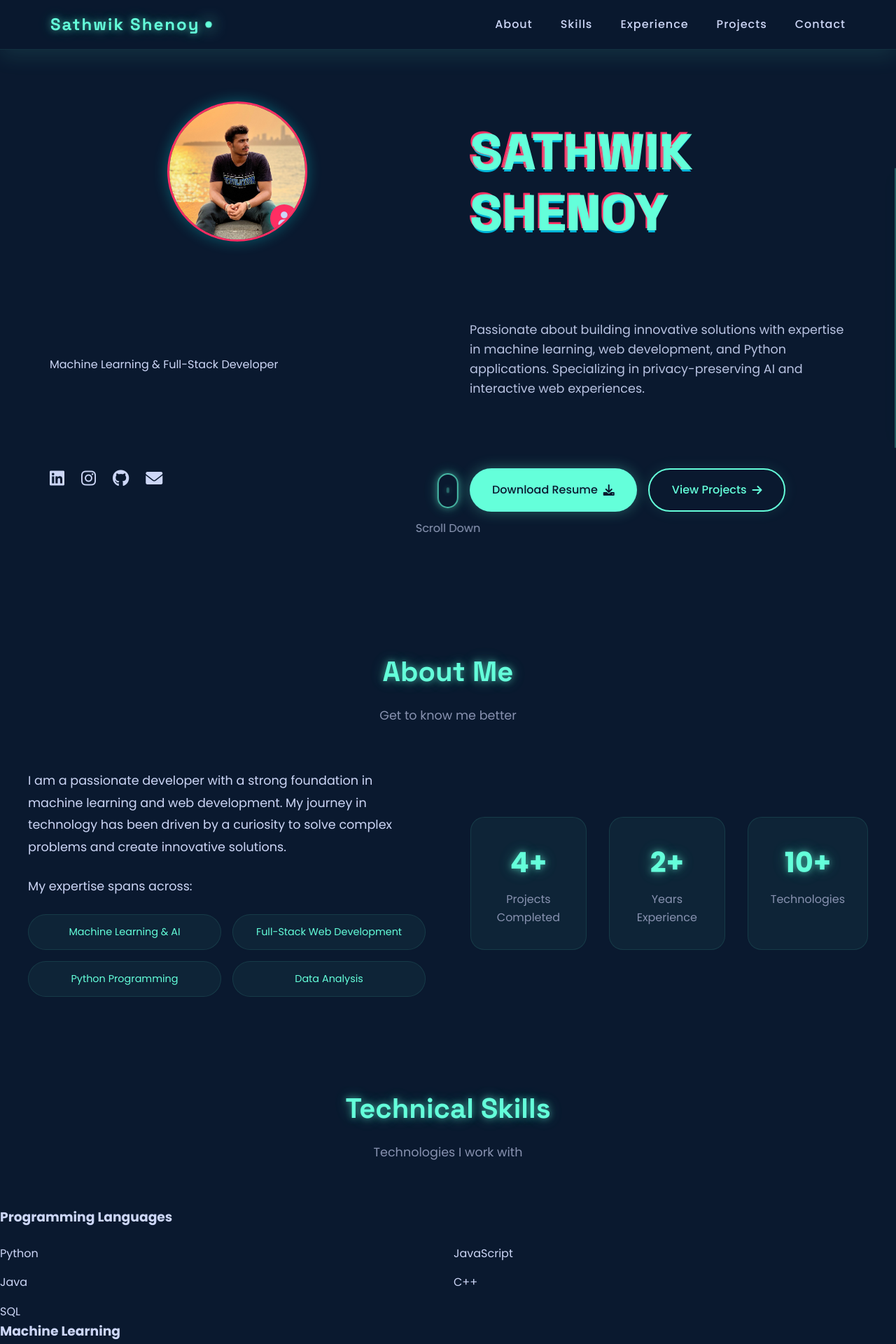
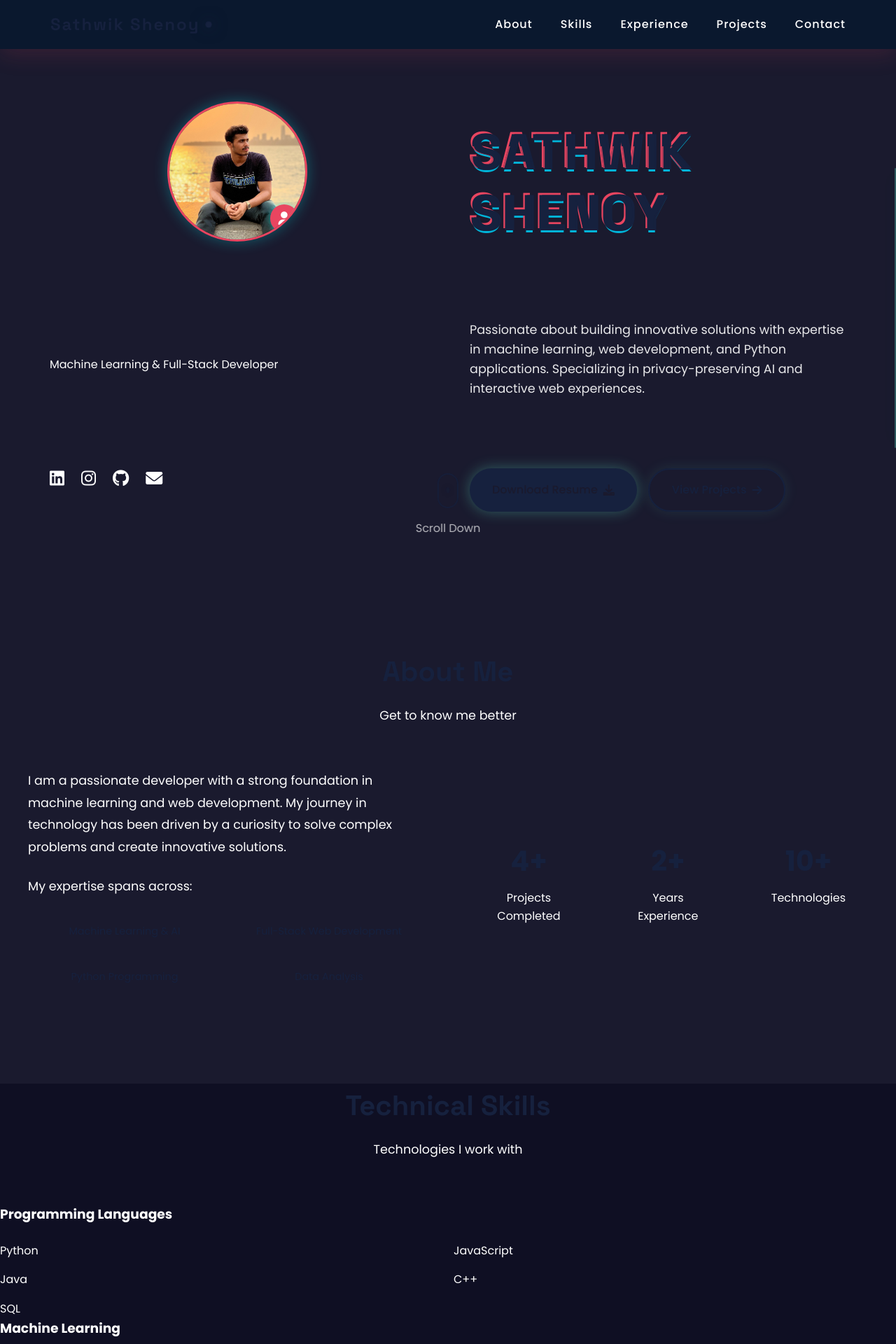
Before and after one commit to Sathwik-Shenoy/Portfolio-Website, a Flask app: page / in a window 1280 px wide. Shown: the top 1920 px of the page at 70% size. Run offline with Flask 3, Linux system fonts and the light colour scheme.

Commit message:
redesigned the color scheme

```diff
--- a/static/style.css
+++ b/static/style.css
@@ -6,21 +6,23 @@
 }
 
 :root {
-    --primary-color: #0a192f;
-    --secondary-color: #64ffda;
-    --accent-color: #ff2e63;
-    --text-color: #ccd6f6;
-    --light-text: #8892b0;
-    --background: #0a192f;
-    --gradient: linear-gradient(135deg, #64ffda 0%, #00b4d8 100%);
-    --neon-shadow: 0 0 10px rgba(100, 255, 218, 0.5),
-                   0 0 20px rgba(100, 255, 218, 0.3),
-                   0 0 30px rgba(100, 255, 218, 0.1);
-    --card-shadow: 0 10px 30px rgba(100, 255, 218, 0.1);
-    --hover-shadow: 0 20px 40px rgba(100, 255, 218, 0.2);
-    --glass-bg: rgba(100, 255, 218, 0.05);
-    --glass-border: rgba(100, 255, 218, 0.1);
-    --section-spacing: 8rem;
+    --primary-color: #1a1a2e;
+    --secondary-color: #16213e;
+    --accent-color: #e94560;
+    --accent-light: #f39c12;
+    --text-color: #ffffff;
+    --text-light: #b8b8b8;
+    --text-muted: #888888;
+    --background: #0f0f23;
+    --card-bg: #1a1a2e;
+    --border-color: #2c2c54;
+    --gradient: linear-gradient(135deg, #e94560 0%, #f39c12 100%);
+    --gradient-hover: linear-gradient(135deg, #f39c12 0%, #e94560 100%);
+    --card-shadow: 0 8px 32px rgba(233, 69, 96, 0.15);
+    --hover-shadow: 0 16px 48px rgba(233, 69, 96, 0.25);
+    --section-spacing: 6rem;
+    --border-radius: 12px;
+    --transition: all 0.3s cubic-bezier(0.4, 0, 0.2, 1);
 }
 
 body {
```
